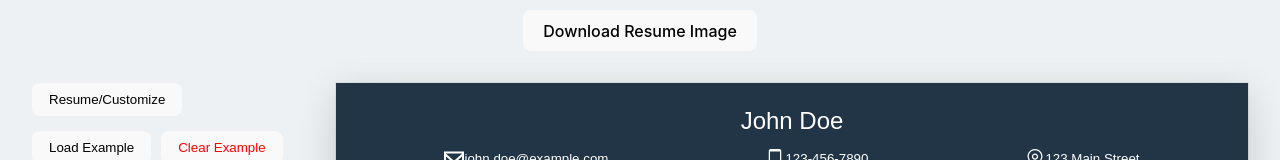
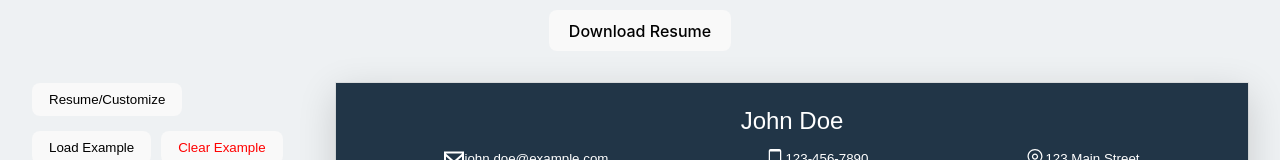
Before and after one commit to gtsoul-tech/cv-template, a React (Vite) app: page / in a window 1280 px wide. Shown: the top 160 px of the page. Built offline with nearby package versions, Linux system fonts and the light colour scheme.

Commit message:
download button

```diff
--- a/src/App.jsx
+++ b/src/App.jsx
@@ -391,7 +391,7 @@ function App() {
   return (
     <>
       <button style={{ marginTop:"10px",marginBot:"0px"}}onClick={() => generatePDF(targetRef, {filename: 'resume.pdf'})}>
-            Download Resume Image
+            Download Resume
       </button>
       <div className='app'>
         <EditSide
```
